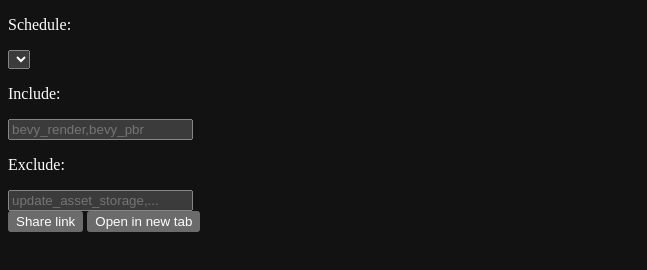
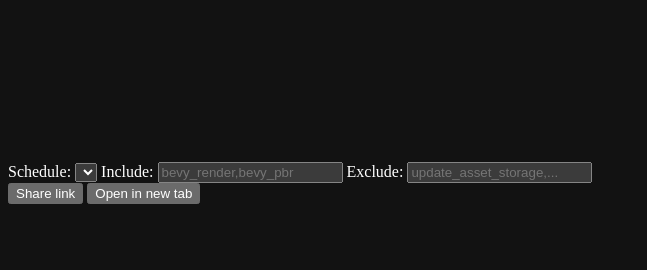
Before and after one commit to jakobhellermann/bevy_mod_debugdump, a plain HTML site: page docs/index.html in a window 1280 px wide. Shown: the whole page, without its empty margins (0-647 px from the left). Drawn offline with Linux system fonts and the light colour scheme.

Commit message:
update docs

```diff
--- a/docs/index.html
+++ b/docs/index.html
@@ -1 +1 @@
-<!DOCTYPE html><html lang="en"><head><meta charset="utf-8"><meta http-equiv="X-UA-Compatible" content="IE=edge"><meta name="viewport" content="width=device-width, initial-scale=1.0"><meta name="color-scheme" content="dark"><link rel="stylesheet" href="/bevy_mod_debugdump/index.9ad1404b.css"><title>bevy_mod_debugdump Playground</title><script type="module" src="/bevy_mod_debugdump/index.runtime.fc136de7.js"></script><script src="/bevy_mod_debugdump/index.99868497.js" type="module"></script></head><body> <canvas id="canvas" style="display:none"></canvas> <div> <div class="filterSection"> <p>Schedule:</p> <select id="scheduleSelect"> </select> <p>Include:&nbsp;</p> <input type="text" class="filter" id="includes" placeholder="bevy_render,bevy_pbr"> <p>Exclude:&nbsp;</p> <input type="text" class="filter" id="excludes" placeholder="update_asset_storage,..."> <div id="buttonRow"> <button id="share">Share link</button> <button id="openInNewTab">Open in new tab</button> </div> </div> </div> <div id="svg"></div> </body></html>
+<!DOCTYPE html><html lang="en"><head><meta charset="utf-8"><meta http-equiv="X-UA-Compatible" content="IE=edge"><meta name="viewport" content="width=device-width, initial-scale=1.0"><meta name="color-scheme" content="dark"><link rel="stylesheet" href="/bevy_mod_debugdump/index.2f113da7.css"><title>bevy_mod_debugdump Playground</title><script type="module" src="/bevy_mod_debugdump/index.runtime.1d728d56.js"></script><script src="/bevy_mod_debugdump/index.6926265a.js" type="module"></script></head><body class="bg-[#0D1117]"> <canvas id="canvas" class="hidden"></canvas> <div class="flex flex-col gap-4 items-start justify-start m-4 md:flex-row md:items-center"> <label> Schedule: <select id="scheduleSelect" class="min-w-40"></select> </label> <label> Include: <input type="text" class="w-48" id="includes" placeholder="bevy_render,bevy_pbr"> </label> <label> Exclude: <input type="text" class="w-48" id="excludes" placeholder="update_asset_storage,..."> </label> <div class="flex gap-4"> <button id="share">Share link</button> <button id="openInNewTab">Open in new tab</button> </div> </div> <div id="svgContainer" class="border-1 mt-4"></div> </body></html>
```
Also changed, not shown: 6 other files.
